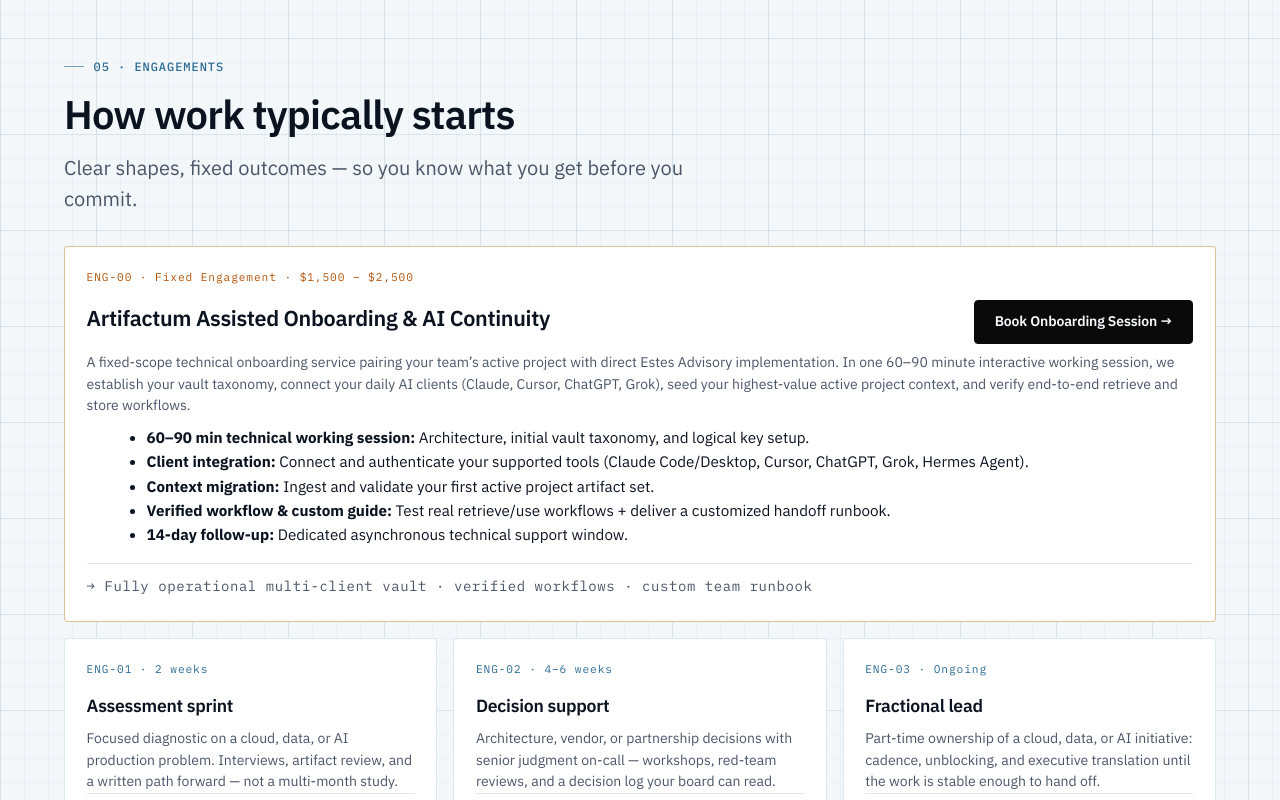
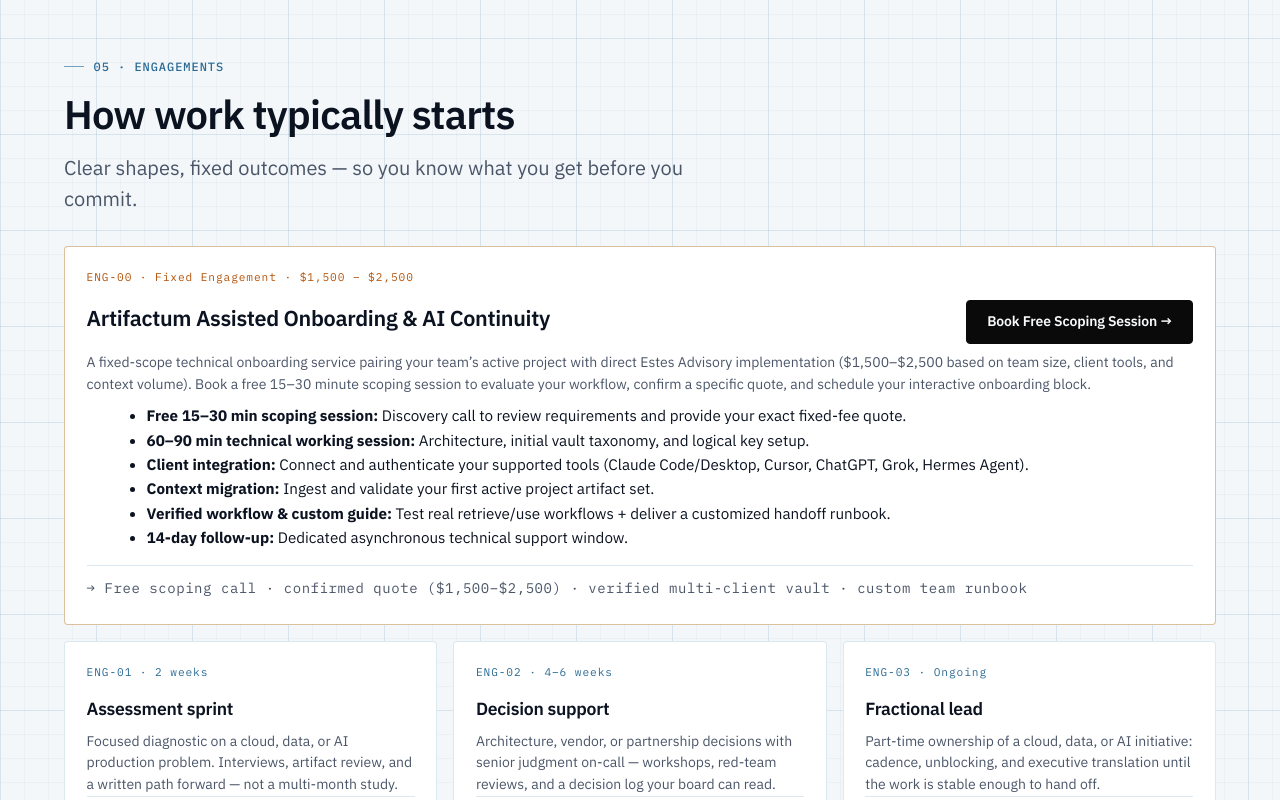
Before and after one commit to estesadvisory/estesadvisory.com, a plain HTML site: page index.html in a window 1280 px wide. Shown: the part 3994-4794 px from the top of the page. Drawn offline with Linux system fonts and the light colour scheme.

Commit message:
sales: adjust Assisted Onboarding CTA to free scoping session and quote request (Fixes #92, Refs estesadvisory/portfolio-ops#201) (#93)

```diff
--- a/index.html
+++ b/index.html
@@ -495,7 +495,7 @@
                   href="https://cal.com/estesadvisory"
                   target="_blank"
                   rel="noopener noreferrer"
-                  ><strong>Book Assisted Onboarding →</strong></a
+                  ><strong>Book Free Scoping Session →</strong></a
                 >
                 ·
                 <a
@@ -675,23 +675,24 @@
                   href="https://cal.com/estesadvisory"
                   target="_blank"
                   rel="noopener noreferrer"
-                  >Book Onboarding Session →</a
+                  >Book Free Scoping Session →</a
                 >
               </div>
               <p style="margin-top: 0.5rem">
                 A fixed-scope technical onboarding service pairing your team’s active project with direct
-                Estes Advisory implementation. In one 60–90 minute interactive working session, we establish your
-                vault taxonomy, connect your daily AI clients (Claude, Cursor, ChatGPT, Grok), seed your
-                highest-value active project context, and verify end-to-end retrieve and store workflows.
+                Estes Advisory implementation ($1,500–$2,500 based on team size, client tools, and context volume).
+                Book a free 15–30 minute scoping session to evaluate your workflow, confirm a specific quote,
+                and schedule your interactive onboarding block.
               </p>
               <ul style="margin: 0.5rem 0 1rem 1.25rem; font-size: 0.95rem; line-height: 1.6">
+                <li><strong>Free 15–30 min scoping session:</strong> Discovery call to review requirements and provide your exact fixed-fee quote.</li>
                 <li><strong>60–90 min technical working session:</strong> Architecture, initial vault taxonomy, and logical key setup.</li>
                 <li><strong>Client integration:</strong> Connect and authenticate your supported tools (Claude Code/Desktop, Cursor, ChatGPT, Grok, Hermes Agent).</li>
                 <li><strong>Context migration:</strong> Ingest and validate your first active project artifact set.</li>
                 <li><strong>Verified workflow &amp; custom guide:</strong> Test real retrieve/use workflows + deliver a customized handoff runbook.</li>
                 <li><strong>14-day follow-up:</strong> Dedicated asynchronous technical support window.</li>
               </ul>
-              <p class="card-outcome">→ Fully operational multi-client vault · verified workflows · custom team runbook</p>
+              <p class="card-outcome">→ Free scoping call · confirmed quote ($1,500–$2,500) · verified multi-client vault · custom team runbook</p>
             </article>
           </div>
 
```
